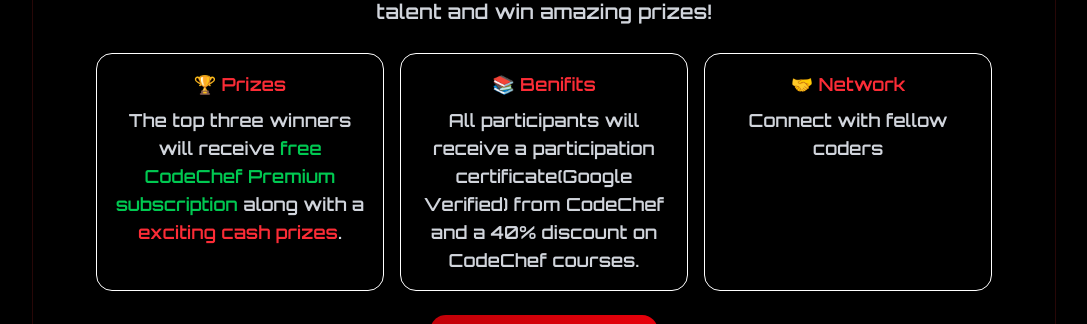
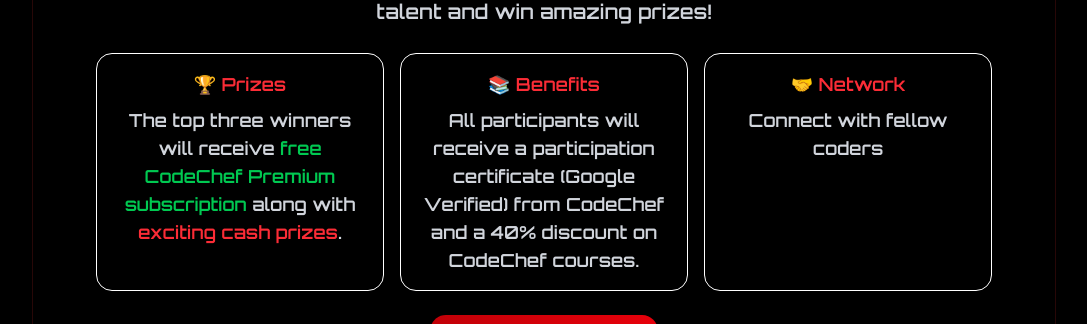
Before and after one commit to LakshmiDeepak27/BYTEBATTLE, a Next.js app: page / in a window 1280 px wide. Shown: the part 4557-4881 px from the top of the page, without its empty margins (96-1183 px from the left). Built offline with nearby package versions, Linux system fonts and the light colour scheme.

Commit message:
updated organisation memebers

```diff
--- a/src/app/register/page.tsx
+++ b/src/app/register/page.tsx
@@ -5,7 +5,7 @@
 import { useRouter } from "next/navigation";
 
 type Language = "C" | "C++" | "Python" | "Java";
-type Branch = "CSE AI" | "CSE AIML" | "CSE" | "ISE" | "ECE";
+type Branch = "CSE AI" | "CSE AIML" | "CSE" | "ISE" | "ECE" |"other";
 
 interface FormData {
   name: string;
@@ -206,6 +206,7 @@
             <option value="CSE">CSE</option>
             <option value="ISE">ISE</option>
             <option value="ECE">ECE</option>
+            <option value="other">Others</option>
           </select>
 
           {/* Language */}
--- a/src/components/OrganisersSection.tsx
+++ b/src/components/OrganisersSection.tsx
@@ -18,6 +18,8 @@
     { name: "Aditya", role: "Promotion/Communication Lead", image: "/organisers/Aditya.jpg" },
     { name: "Indra", role: "Judging and Evaluation", image: "/organisers/Indra.jpg" },
     { name: "Smaran", role: "Judging and Evaluation", image: "/organisers/Smaran.jpg" },
+    { name: "Monish R", role: "Promotions", image: "/organisers/Monish_R.jpg" },
+    { name: "Ram Kumar", role: "Promotions", image: "/organisers/ramkumar.jpg" },
   ];
 
   const scrollRef = useRef<HTMLDivElement>(null);
--- a/src/components/RegisterCtaSection.tsx
+++ b/src/components/RegisterCtaSection.tsx
@@ -15,12 +15,12 @@
           <div className="grid grid-cols-1 md:grid-cols-3 gap-4 max-w-4xl mx-auto">
             <div className="bg-black rounded-2xl p-4 border border-white">
               <h4 className="text-lg font-semibold text-red-500 mb-2">🏆 Prizes</h4>
-              <p className="text-lg">The top three winners will receive <span className="text-green-500"> free CodeChef Premium subscription</span> along with a <span className="text-red-500">exciting cash prizes</span>.
+              <p className="text-lg">The top three winners will receive <span className="text-green-500"> free CodeChef Premium subscription</span> along with <span className="text-red-500">exciting cash prizes</span>.
 </p>
             </div>
             <div className="bg-black rounded-2xl p-4 border border-white">
-              <h4 className="text-lg font-semibold text-red-500 mb-2">📚 Benifits</h4>
-              <p className="text-lg">All participants will receive a participation certificate(Google Verified) from CodeChef and a 40% discount on CodeChef courses.</p>
+              <h4 className="text-lg font-semibold text-red-500 mb-2">📚 Benefits</h4>
+              <p className="text-lg">All participants will receive a participation certificate (Google Verified) from CodeChef and a 40% discount on CodeChef courses.</p>
             </div>
             <div className="bg-black rounded-2xl p-4 border border-white">
               <h4 className="text-lg font-semibold text-red-500 mb-2">🤝 Network</h4>
```
Also changed, not shown: public/organisers/Monish_R.jpg (added), public/organisers/ramkumar.jpg (added).
